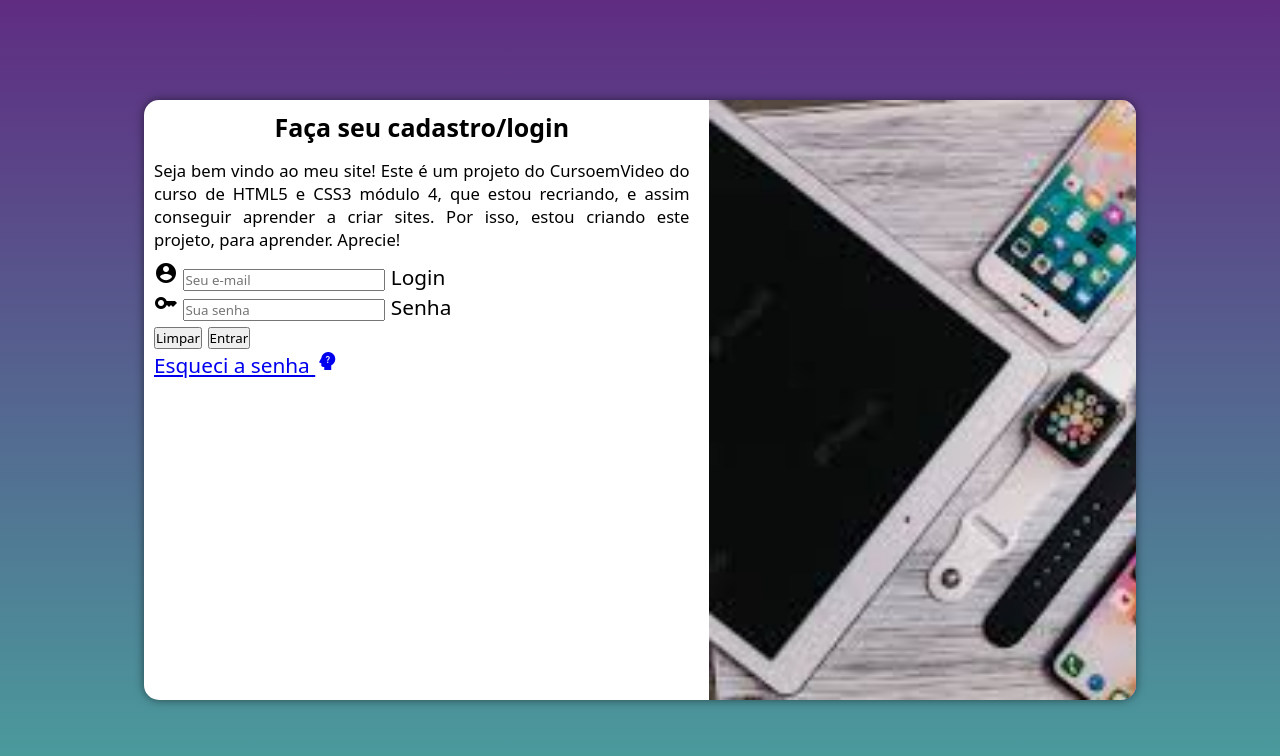
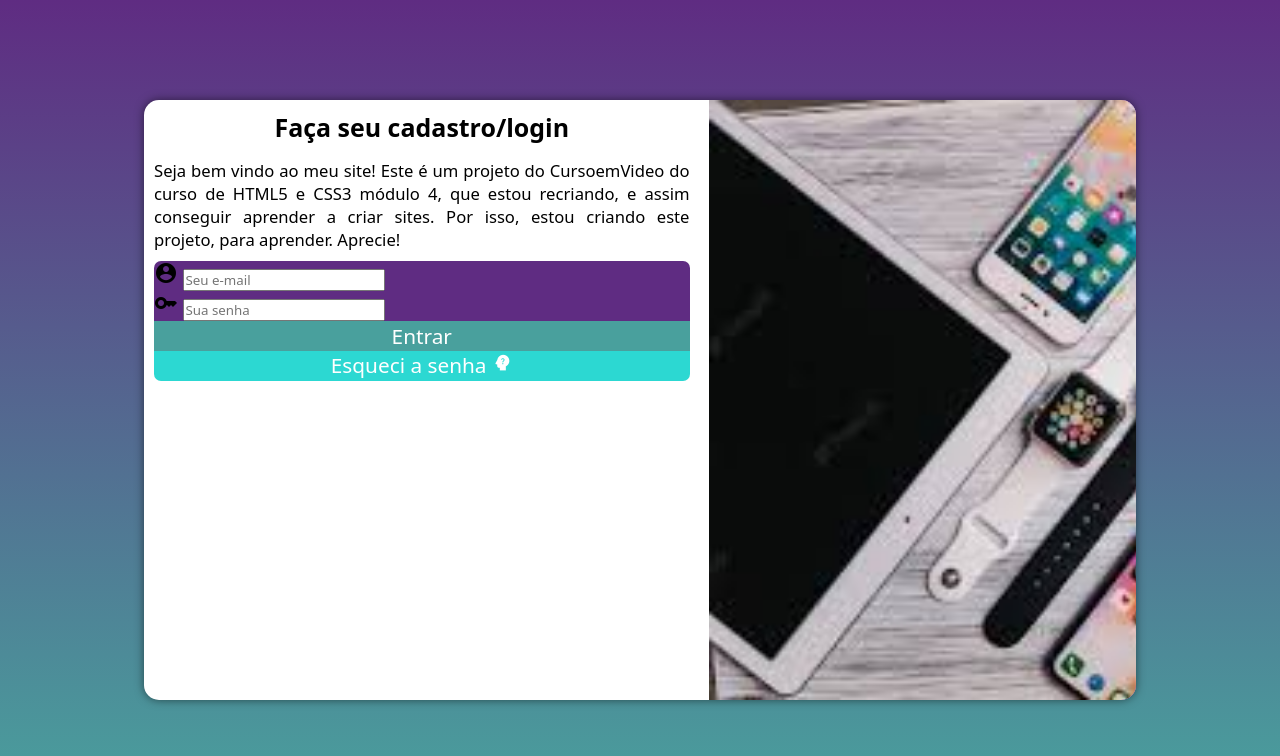
Before and after one commit to GledysonMaia/tela-login, a plain HTML site: page index.html in a window 1280 px wide. Drawn offline with Linux system fonts and the light colour scheme.

Commit message:
tela login modificação

```diff
--- a/estilos/style.css
+++ b/estilos/style.css
@@ -68,3 +68,60 @@ div#form > p {
 i.material-icons {
     box-sizing: border-box;
 }
+
+div#form input[type=submit] {
+    display: block;
+    font-size: 1em;
+    width: 100%;
+    height: 30px;
+    background-color: #49A09D;
+    color: white;
+    border: none;
+}
+
+form > div.campo {
+    background-color: #5f2c82;
+    width: 100%;
+    height: 30px;
+}
+
+div.campo > label {
+    display: none;
+}
+
+form > div.campo#ponta1 {
+    border-radius: 7px 7px 0px 0px;
+}
+
+div#form input[type=submit]:hover {
+    font-size: 1.2em;
+    height: 40px;
+    transition-duration: 250ms;
+    cursor: pointer;
+}
+
+a.botao#ponta2 {
+    cursor: help;
+    display: block;
+    text-align: center;
+    font-size: 1em;
+    width: 100%;
+    height: 30px;
+    background-color: #2cd8d2;
+    border-radius: 0px 0px 7px 7px;
+    text-decoration: none;
+    color: rgb(255, 255, 255);
+}
+
+div#form a.botao:hover {
+    font-size: 1.2em;
+    height: 40px;
+    padding-top: 3px;
+    transition-duration: 250ms;
+    cursor: help;
+    text-decoration: underline;
+}
+
+div#form a.botao > i.material-icons {
+    font-size: 1em;
+}
--- a/index.html
+++ b/index.html
@@ -17,7 +17,7 @@
                 <h1>Faça seu cadastro/login</h1>
                 <p>Seja bem vindo ao meu site! Este é um projeto do CursoemVideo do curso de HTML5 e CSS3 módulo 4, que estou recriando, e assim conseguir aprender a criar sites. Por isso, estou criando este projeto, para aprender. Aprecie!</p>
                 <form action="login.php" method="post" autocomplete="on">
-                    <div class="campo">
+                    <div class="campo" id="ponta1">
                         <i class="material-icons">account_circle</i>
                         <input type="email" name="login" id="ilogin" placeholder="Seu e-mail" required autocomplete="email">
                         <label for="ilogin">Login</label>
@@ -28,9 +28,8 @@
                         <label for="isenha">Senha</label>
                     </div>
                     <div id="edit">
-                        <input type="reset" value="Limpar">
-                        <input type="submit" value="Entrar"><br>
-                        <a href="esqueci.html">Esqueci a senha <i class="material-icons">psychology_alt</i></a>
+                        <input type="submit" value="Entrar">
+                        <a href="esqueci.html" class="botao" id="ponta2">Esqueci a senha <i class="material-icons">psychology_alt</i></a>
                     </div>
                 </form>
             </div>
```
